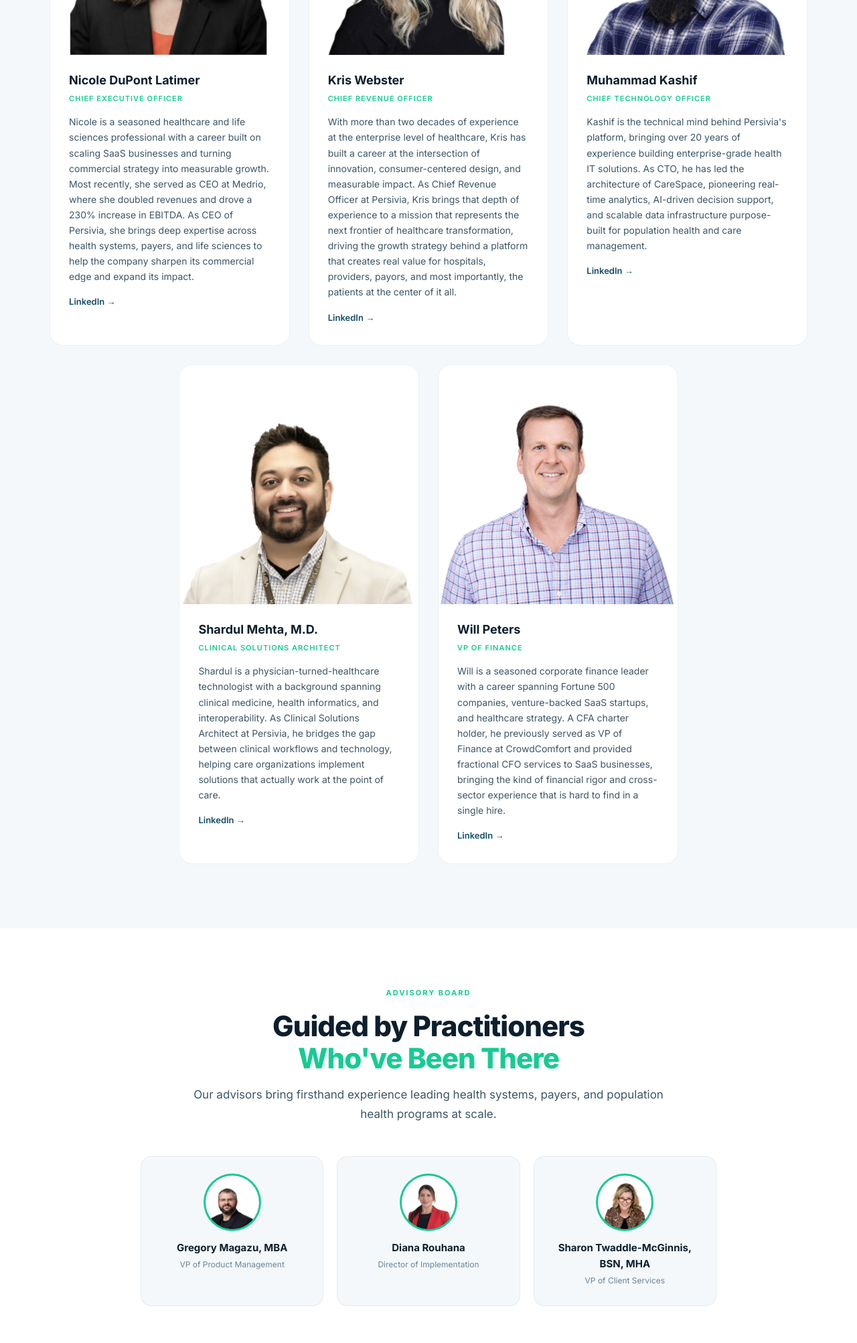
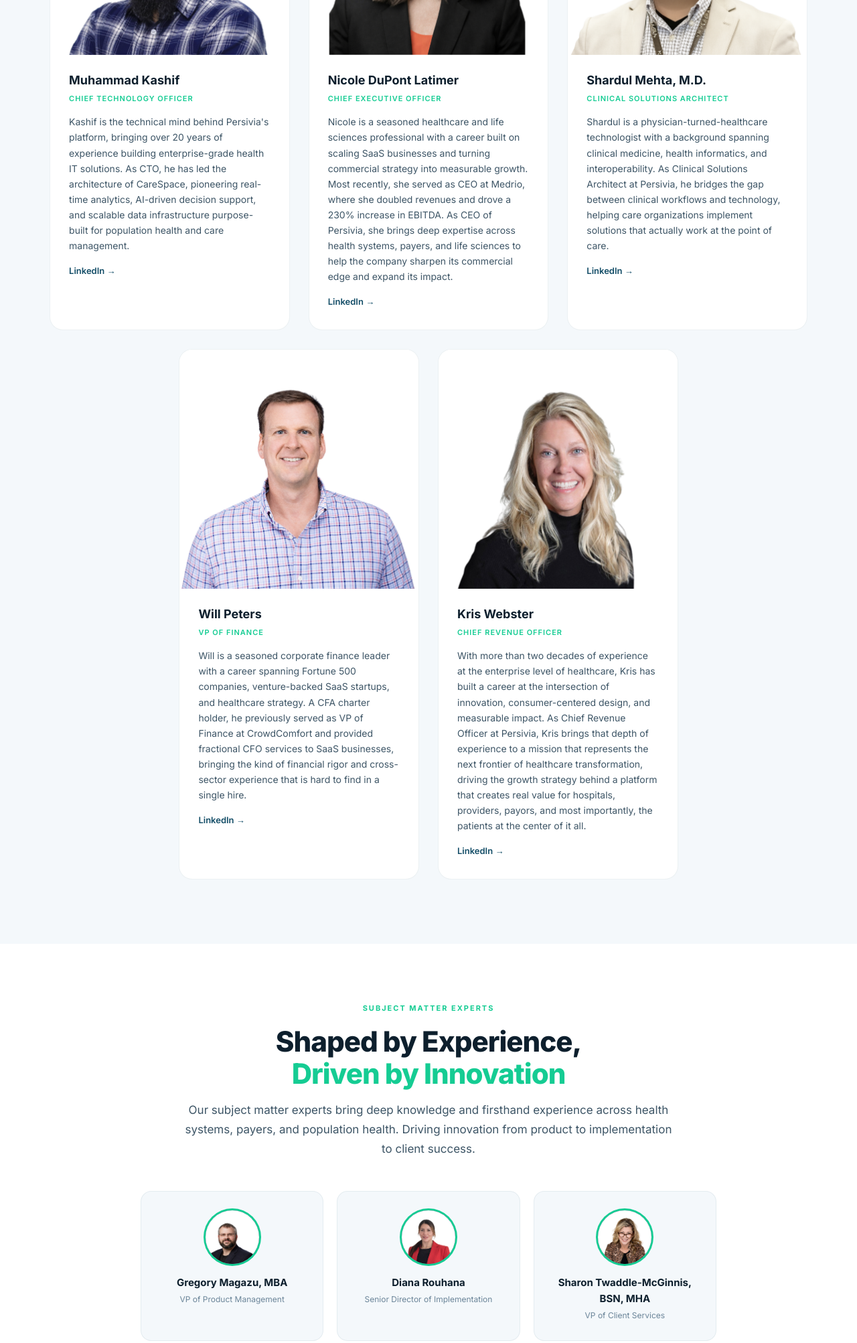
Before and after one commit to jklein011/Persivia, a plain HTML site: page persivia-about.html in a window 1280 px wide. Shown: the part 4380-6385 px from the top of the page at 67% size. Drawn offline with Linux system fonts and the light colour scheme; a script that the page names is missing.

Commit message:
Add files via upload

```diff
--- a/persivia-about.html
+++ b/persivia-about.html
@@ -280,7 +280,7 @@
     }
     .advisor-card__avatar img { width: 100%; height: 100%; object-fit: cover; object-position: top center; }
     /* Gregory's source headshot is framed with his face left-of-center; nudge crop to center it in the circle */
-    .advisor-card__avatar img[alt="Gregory Magazu"] { object-position: 40% top; }
+    .advisor-card__avatar img[alt="Gregory Magazu"] { object-position: 50% 15%; }
     .advisor-card__name { font-size: 15px; font-weight: 700; color: var(--text-dark); margin-bottom: 4px; }
     .advisor-card__title { font-size: 12px; color: var(--text-light); line-height: 1.5; }
 
@@ -625,6 +625,19 @@
     </div>
     <div class="leadership__grid">
 
+      <!-- Muhammad Kashif -->
+      <div class="leader-card">
+        <div class="leader-card__photo">
+          <img src="Bio-Headshots/Kashif.jpg" alt="Muhammad Kashif" />
+        </div>
+        <div class="leader-card__body">
+          <div class="leader-card__name">Muhammad Kashif</div>
+          <div class="leader-card__title">Chief Technology Officer</div>
+          <div class="leader-card__bio">Kashif is the technical mind behind Persivia's platform, bringing over 20 years of experience building enterprise-grade health IT solutions. As CTO, he has led the architecture of CareSpace, pioneering real-time analytics, AI-driven decision support, and scalable data infrastructure purpose-built for population health and care management.</div>
+          <a href="https://www.linkedin.com/in/kash452/" target="_blank" class="leader-card__linkedin">LinkedIn &rarr;</a>
+        </div>
+      </div>
+
       <!-- Nicole DuPont Latimer -->
       <div class="leader-card">
         <div class="leader-card__photo">
@@ -635,32 +648,6 @@
           <div class="leader-card__title">Chief Executive Officer</div>
           <div class="leader-card__bio">Nicole is a seasoned healthcare and life sciences professional with a career built on scaling SaaS businesses and turning commercial strategy into measurable growth. Most recently, she served as CEO at Medrio, where she doubled revenues and drove a 230% increase in EBITDA. As CEO of Persivia, she brings deep expertise across health systems, payers, and life sciences to help the company sharpen its commercial edge and expand its impact.</div>
           <a href="https://www.linkedin.com/in/nicole-dupont-latimer-4097078/" target="_blank" class="leader-card__linkedin">LinkedIn &rarr;</a>
-        </div>
-      </div>
-
-      <!-- Kris Webster -->
-      <div class="leader-card">
-        <div class="leader-card__photo">
-          <img src="Bio-Headshots/Kris_Headshot.jpg" alt="Kris Webster" />
-        </div>
-        <div class="leader-card__body">
-          <div class="leader-card__name">Kris Webster</div>
-          <div class="leader-card__title">Chief Revenue Officer</div>
-          <div class="leader-card__bio">With more than two decades of experience at the enterprise level of healthcare, Kris has built a career at the intersection of innovation, consumer-centered design, and measurable impact. As Chief Revenue Officer at Persivia, Kris brings that depth of experience to a mission that represents the next frontier of healthcare transformation, driving the growth strategy behind a platform that creates real value for hospitals, providers, payors, and most importantly, the patients at the center of it all.</div>
-          <a href="https://www.linkedin.com/in/kris-webster-82b7918b/" target="_blank" class="leader-card__linkedin">LinkedIn &rarr;</a>
-        </div>
-      </div>
-
-      <!-- Muhammad Kashif -->
-      <div class="leader-card">
-        <div class="leader-card__photo">
-          <img src="Bio-Headshots/Kashif.jpg" alt="Muhammad Kashif" />
-        </div>
-        <div class="leader-card__body">
-          <div class="leader-card__name">Muhammad Kashif</div>
-          <div class="leader-card__title">Chief Technology Officer</div>
-          <div class="leader-card__bio">Kashif is the technical mind behind Persivia's platform, bringing over 20 years of experience building enterprise-grade health IT solutions. As CTO, he has led the architecture of CareSpace, pioneering real-time analytics, AI-driven decision support, and scalable data infrastructure purpose-built for population health and care management.</div>
-          <a href="https://www.linkedin.com/in/kash452/" target="_blank" class="leader-card__linkedin">LinkedIn &rarr;</a>
         </div>
       </div>
 
@@ -690,6 +677,19 @@
         </div>
       </div>
 
+      <!-- Kris Webster -->
+      <div class="leader-card">
+        <div class="leader-card__photo">
+          <img src="Bio-Headshots/Kris_Headshot.jpg" alt="Kris Webster" />
+        </div>
+        <div class="leader-card__body">
+          <div class="leader-card__name">Kris Webster</div>
+          <div class="leader-card__title">Chief Revenue Officer</div>
+          <div class="leader-card__bio">With more than two decades of experience at the enterprise level of healthcare, Kris has built a career at the intersection of innovation, consumer-centered design, and measurable impact. As Chief Revenue Officer at Persivia, Kris brings that depth of experience to a mission that represents the next frontier of healthcare transformation, driving the growth strategy behind a platform that creates real value for hospitals, providers, payors, and most importantly, the patients at the center of it all.</div>
+          <a href="https://www.linkedin.com/in/kris-webster-82b7918b/" target="_blank" class="leader-card__linkedin">LinkedIn &rarr;</a>
+        </div>
+      </div>
+
 
     </div>
   </div>
@@ -699,9 +699,9 @@
 <section class="advisors">
   <div class="container">
     <div class="advisors__header">
-      <span class="label">Advisory Board</span>
-      <h2 class="section__h2">Guided by Practitioners<br><span style="color:#15CC93;">Who've Been There</span></h2>
-      <p class="section__sub">Our advisors bring firsthand experience leading health systems, payers, and population health programs at scale.</p>
+      <span class="label">Subject Matter Experts</span>
+      <h2 class="section__h2">Shaped by Experience,<br><span style="color:#15CC93;">Driven by Innovation</span></h2>
+      <p class="section__sub">Our subject matter experts bring deep knowledge and firsthand experience across health systems, payers, and population health. Driving innovation from product to implementation to client success.</p>
     </div>
     <div class="advisors__grid">
       <div class="advisor-card">
@@ -716,7 +716,7 @@
           <img src="Bio-Headshots/Diana_HS.jpg" alt="Diana Rouhana" />
         </div>
         <div class="advisor-card__name">Diana Rouhana</div>
-        <div class="advisor-card__title">Director of Implementation</div>
+        <div class="advisor-card__title">Senior Director of Implementation</div>
       </div>
       <div class="advisor-card">
         <div class="advisor-card__avatar">
```
Also changed, not shown: index.html (+3 -4 lines).
